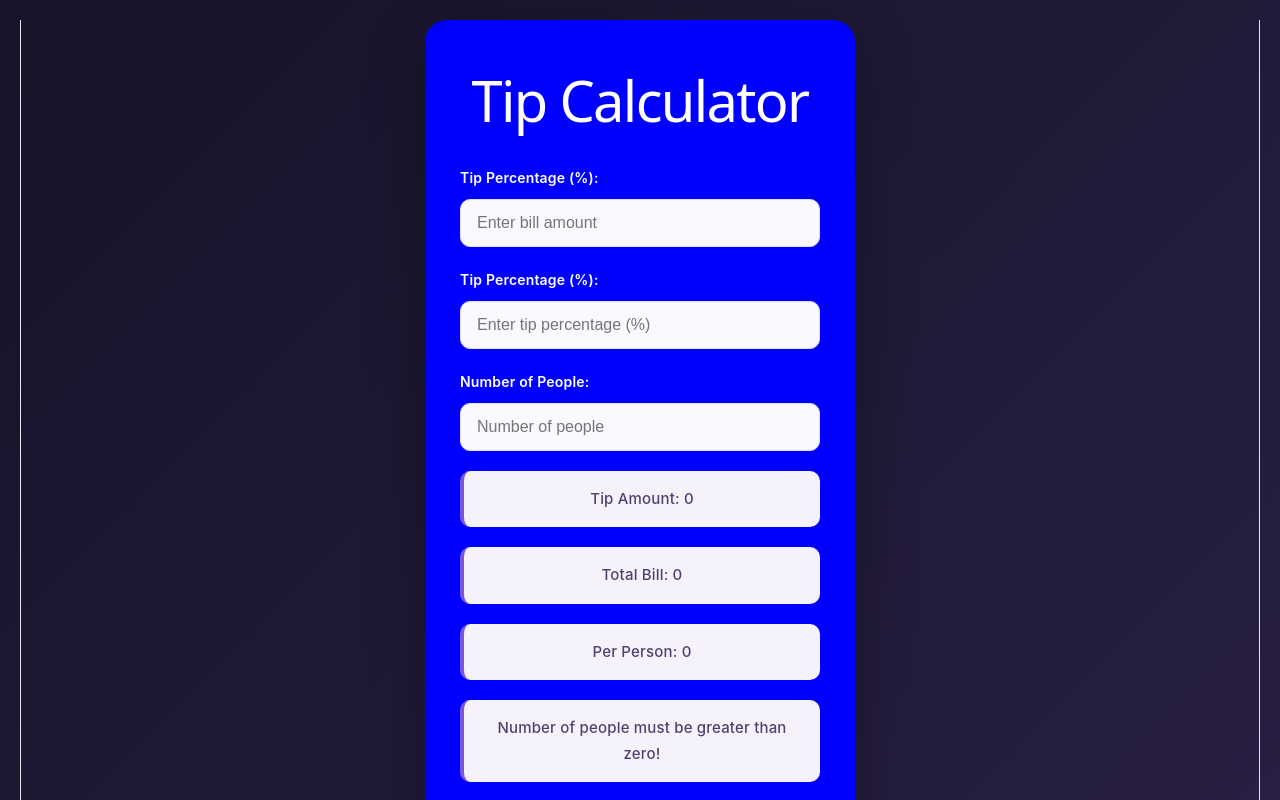
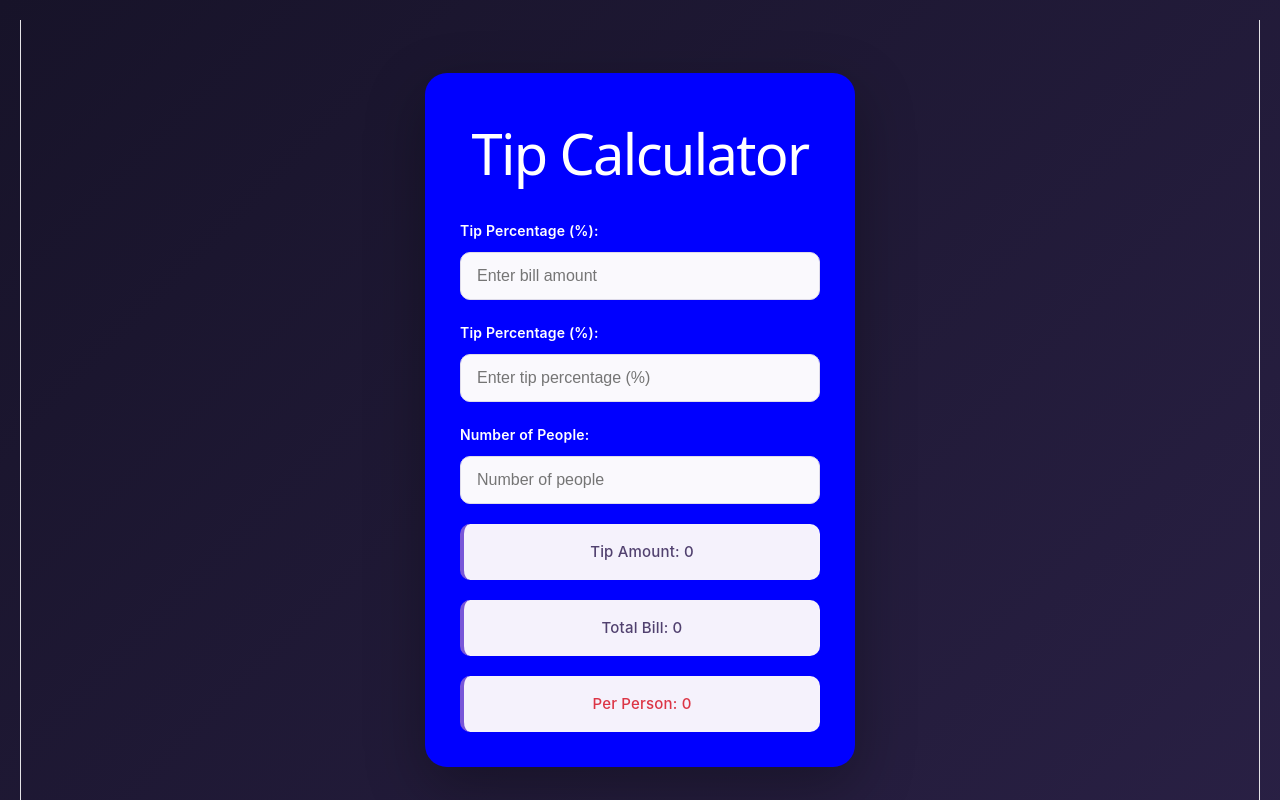
Before and after one commit to saraehrari/Tip-Calculator, a React (Vite) app in the folder Tip-Calculate/: page / in a window 1280 px wide. Shown: the top 800 px of the page. Built offline with nearby package versions, Linux system fonts and the light colour scheme.

Commit message:
Update App.jsx

```diff
--- a/Tip-Calculate/src/App.jsx
+++ b/Tip-Calculate/src/App.jsx
@@ -5,8 +5,8 @@ import "./App.css"
 function App() {
   // STATES
   const [bill, setBill] = useState("");
-  const [tip, setTip] = useState(null);
-  const [people, setPeople] = useState(null);
+  const [tip, setTip] = useState("");
+  const [people, setPeople] = useState("");
 
   // CALCULATION
   const Calculation = () => {
@@ -66,19 +66,26 @@ function App() {
       <p>Total Bill: {totallBill}</p>
       <p>Per Person: {perPerson}</p>
 
-      {/* ERROR MESSAGE */}
-      {Number(people) <= 0 && people !== "" && (
-        <p>Number of people must be greater than zero!</p>
-      )}
+      {/* BILL VALIDATION */}
+{bill !== "" && Number(bill) <= 0 && (
+  <p className="error-message">
+    Please enter a valid bill amount!
+  </p>
+)}
 
-      {tipAmount <= 0 && tipAmount!== "" &&(
-         <p>Please enter a valid tip amount greater than 0.</p>
-      )}
+{/* TIP VALIDATION */}
+{tip !== "" && Number(tip) <= 0 && (
+  <p className="error-message">
+    Please enter a valid tip percentage!
+  </p>
+)}
 
-         {totallBill <= 0 && totallBill!== "" &&(
-         <p>Please enter a valid total bill amount..</p>
-      )}
-
+{/* PEOPLE VALIDATION */}
+{people !== "" && Number(people) <= 0 && (
+  <p className="error-message">
+    Number of people must be greater than zero!
+  </p>
+)}
       </div>
   );
 }
```
